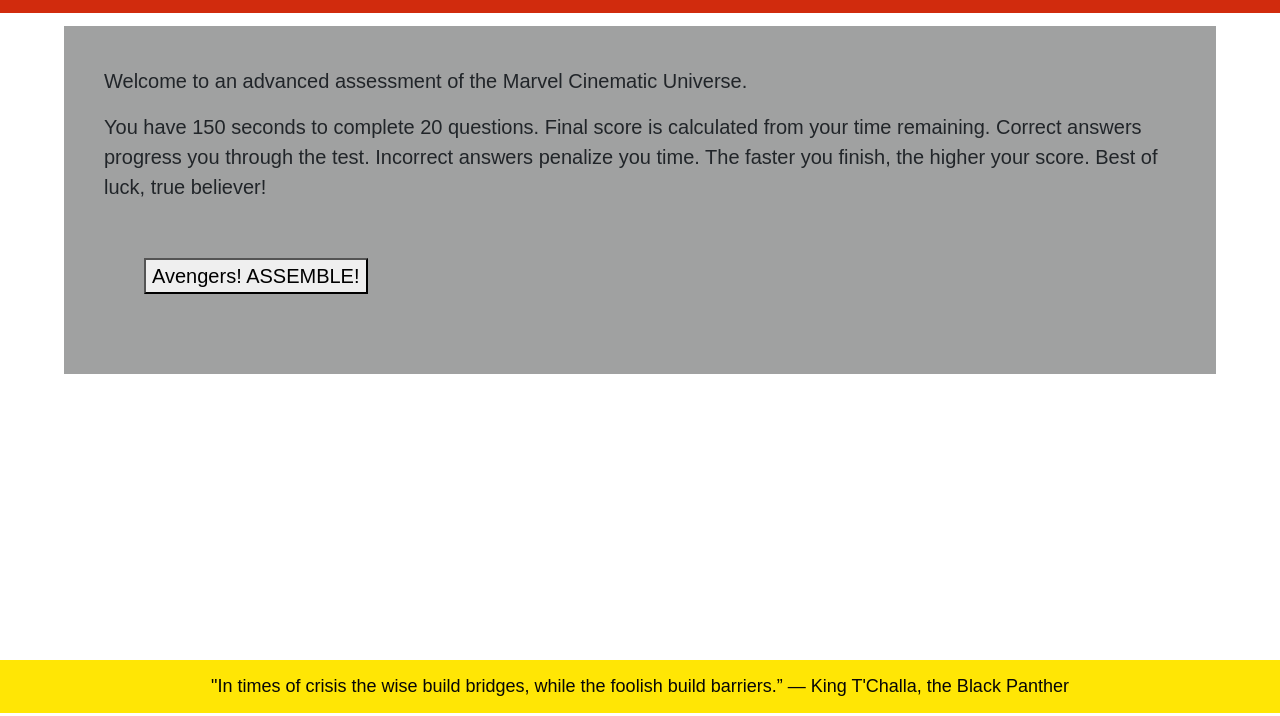
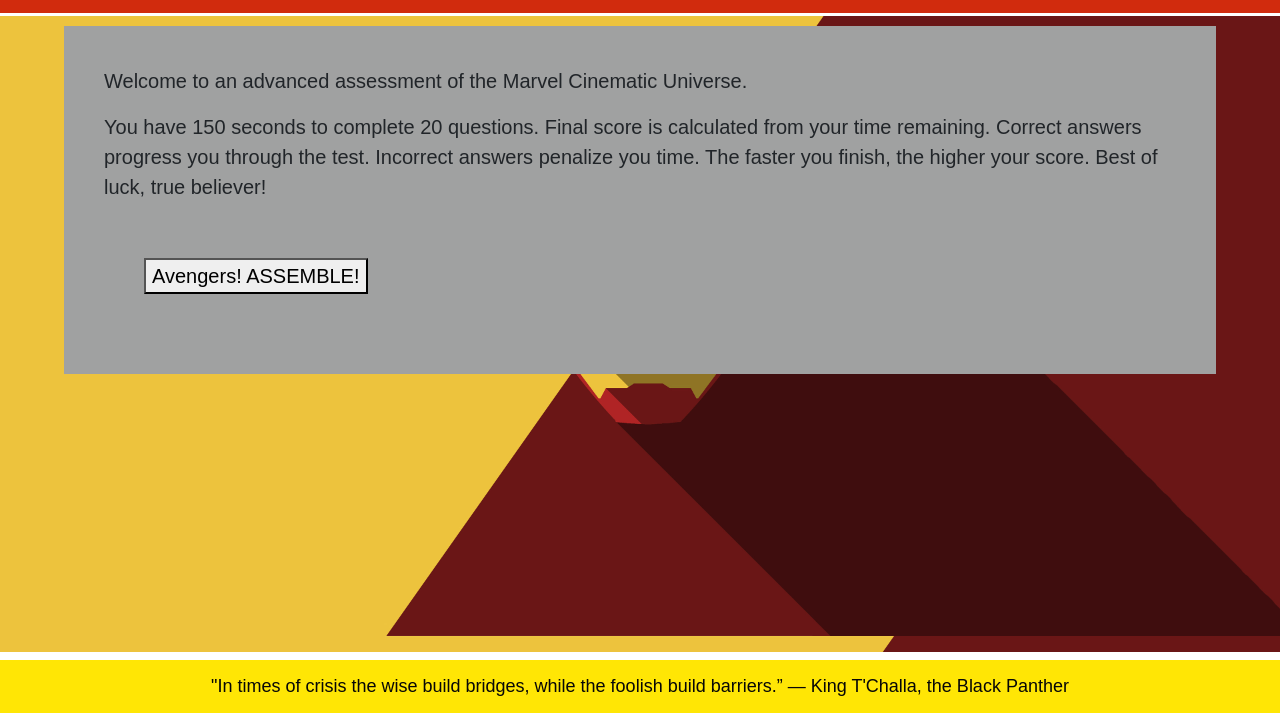
Before and after one commit to joeytmab/MCU-Trivia-Quiz-With-Web-APIs, a plain HTML site: page index.html in a window 1280 px wide. Shown: the part 84-800 px from the top of the page. Drawn offline with nearby package versions, Linux system fonts and the light colour scheme.

Commit message:
adjusted path of background img in css

```diff
--- a/assets/style.css
+++ b/assets/style.css
@@ -1,6 +1,6 @@
 body {
     /* image for background */
-    background-image: url("./assets/ironmanminimalist.jpg");
+    background-image: url("./ironmanminimalist.jpg");
     background-size: cover;
 
 
```
